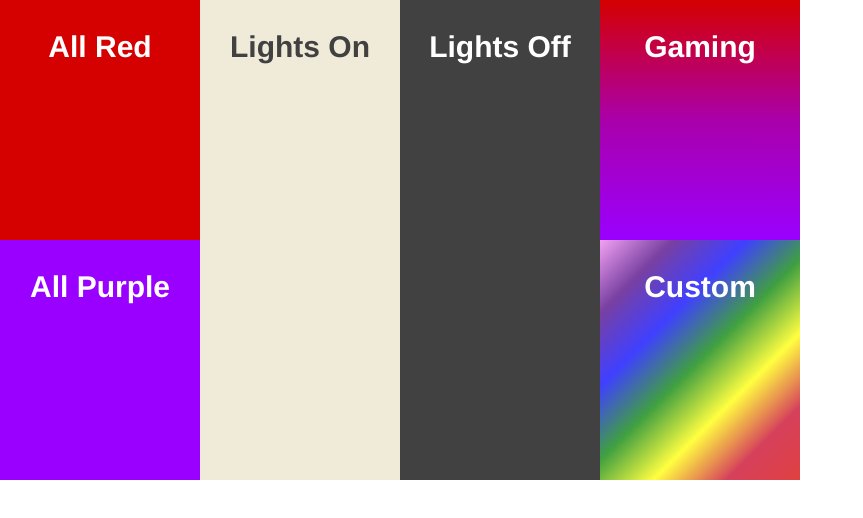
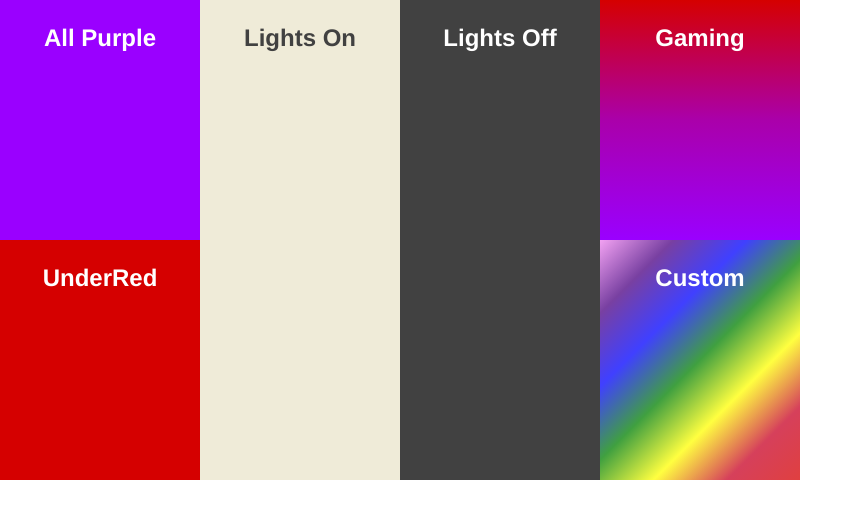
Before and after one commit to Egrodo/Smart-Lights-Controller-UI, a Svelte app: page / in a window 1280 px wide. Shown: the top 518 px of the page, without its empty margins (0-863 px from the left). Built offline with nearby package versions, Linux system fonts and the light colour scheme; a web font is replaced by a local one.

Commit message:
Added spinner, refined types & css

```diff
--- /dev/null
+++ b/custom.d.ts
@@ -0,0 +1,4 @@
+declare module '*.svg' {
+  const content: any;
+  export default content;
+}
--- a/package.json
+++ b/package.json
@@ -17,6 +17,7 @@
     "rollup-plugin-css-only": "^3.0.0",
     "rollup-plugin-livereload": "^2.0.0",
     "rollup-plugin-svelte": "^7.0.0",
+    "rollup-plugin-svelte-svg": "^0.2.3",
     "rollup-plugin-terser": "^7.0.0",
     "svelte": "^3.0.0",
     "svelte-check": "^1.0.0",
--- a/rollup.config.js
+++ b/rollup.config.js
@@ -7,6 +7,7 @@ import sveltePreprocess from 'svelte-preprocess';
 import typescript from '@rollup/plugin-typescript';
 import css from 'rollup-plugin-css-only';
 import copy from 'rollup-plugin-copy';
+import svelteSVG from 'rollup-plugin-svelte-svg';
 
 const production = !process.env.ROLLUP_WATCH;
 
@@ -68,6 +69,7 @@ export default {
     copy({
       targets: [{ src: 'public/ProductSans.tff', dest: 'public/build/ProductSans.tff' }],
     }),
+    svelteSVG(),
 
     // In dev mode, call `npm run start` once
     // the bundle has been generated
--- a/src/App.svelte
+++ b/src/App.svelte
@@ -2,7 +2,7 @@
   import Block from './components/Block.svelte';
   import BlockSchema from './constants/BlockSchema';
 
-  // Data structure that defines how the UI looks which each preset (array item) being 1/4th of the screen horizontally
+  document.title = 'Light Control App';
 </script>
 
 <style>
@@ -18,7 +18,7 @@
     padding: 0;
     font-family: ProductSans, Helvetica, sans-serif;
 
-    /* The resolution of our operating device */
+    /* The resolution of the screen that the pi will be rendering to */
     width: 800px;
     height: 480px;
   }
--- /dev/null
+++ b/src/assets/LoaderIcon.svelte
@@ -0,0 +1,37 @@
+<script>
+  export let width = '100%';
+  export let height = 'auto';
+  export let fill = '#000';
+</script>
+
+<svg {width} {height} viewBox="0 0 38 38" xmlns="http://www.w3.org/2000/svg">
+  <defs>
+    <linearGradient x1="8.042%" y1="0%" x2="65.682%" y2="23.865%" id="a">
+      <stop stop-color={fill} stop-opacity="0" offset="0%" />
+      <stop stop-color={fill} stop-opacity=".631" offset="63.146%" />
+      <stop stop-color={fill} offset="100%" />
+    </linearGradient>
+  </defs>
+  <g fill="none" fill-rule="evenodd">
+    <g transform="translate(1 1)">
+      <path d="M36 18c0-9.94-8.06-18-18-18" id="Oval-2" stroke="url(#a)" stroke-width="2">
+        <animateTransform
+          attributeName="transform"
+          type="rotate"
+          from="0 18 18"
+          to="360 18 18"
+          dur="0.9s"
+          repeatCount="indefinite" />
+      </path>
+      <circle {fill} cx="36" cy="18" r="1">
+        <animateTransform
+          attributeName="transform"
+          type="rotate"
+          from="0 18 18"
+          to="360 18 18"
+          dur="0.9s"
+          repeatCount="indefinite" />
+      </circle>
+    </g>
+  </g>
+</svg>
--- a/src/components/Block.svelte
+++ b/src/components/Block.svelte
@@ -1,12 +1,36 @@
 <script lang="ts">
+  import Spinner from '../assets/LoaderIcon.svelte';
   import genBackgroundString from '../helpers/genBackgroundString';
+  import commandHandler from '../helpers/commandHandler';
   import type { PresetSchema } from '../types';
+
   export let preset: PresetSchema;
 
-  const hexColors = ['#FFCC00', '#000000']; // Setting as yellow-to-black gradient by default, should be overriden.
-  const blockCount = preset.rowCount;
+  const rows = preset.rows;
+  const commmandByTitle = preset.rows.reduce((obj, row) => {
+    if (row.commands === undefined) return obj;
+    obj[row.title] = row.commands;
+    return obj;
+  }, {});
 
-  const rows = preset.rows;
+  let isLoading = false;
+  let loadingBlockName = '';
+
+  async function handleClick({ target }) {
+    const buttonType = target.getAttribute('data-buttonType');
+    if (buttonType === 'command') {
+      const title = target.getAttribute('title');
+      const command = commmandByTitle[title];
+      if (!command) {
+        throw new Error('Command not found by title');
+      }
+      isLoading = true;
+      loadingBlockName = title;
+      await commandHandler(...command);
+      isLoading = false;
+    } else if (buttonType === 'navigation') {
+    }
+  }
 </script>
 
 <style>
@@ -14,26 +38,43 @@
     height: 100%;
     width: 100%;
     display: grid;
-    grid-template-rows: repeat(1fr);
     grid-gap: 0;
   }
 
   .row {
     cursor: pointer;
     height: 100%;
+    overflow: hidden;
   }
 
   .title {
-    font-size: 30px;
+    font-size: 1.5rem;
     text-align: center;
     font-weight: bold;
   }
+
+  .loaderContainer {
+    text-align: center;
+  }
 </style>
 
-<main class="Main">
+<svelte:options immutable={true} />
+
+<main class="Main" style="grid-template-rows: repeat({preset.rowCount}, 1fr)">
   {#each rows as row}
-    <div class="row" style="background: {genBackgroundString(row.bgColors, row.gradientDirection === 'diagonal')}">
+    <div
+      class="row"
+      style="background: {genBackgroundString(row.bgColors, row.gradientDirection === 'diagonal')}"
+      role="button"
+      title={row.title}
+      data-buttonType={row.buttonType}
+      on:click={handleClick}>
       <p class="title" style="color: {row.textColor}">{row.title}</p>
+      <div class="loaderContainer">
+        {#if loadingBlockName === row.title && isLoading === true}
+          <Spinner width="100px" fill={row.textColor} />
+        {/if}
+      </div>
     </div>
   {/each}
 </main>
--- a/src/constants/BlockSchema.ts
+++ b/src/constants/BlockSchema.ts
@@ -1,4 +1,3 @@
-import sendCommand from '../helpers/sendCommand';
 import type { PresetSchema } from '../types';
 
 const presets: PresetSchema[] = [
@@ -6,18 +5,18 @@ const presets: PresetSchema[] = [
     rowCount: 2,
     rows: [
       {
-        title: 'All Red',
-        bgColors: ['#D50000'],
-        textColor: '#FFFFFF',
-
-        onClick: () => sendCommand('All Red'),
-      },
-      {
         title: 'All Purple',
         bgColors: ['#9A00FF'],
         textColor: '#FFFFFF',
-
-        onClick: () => sendCommand('All Purple'),
+        buttonType: 'command',
+        commands: ['change underbed and lamp 1 and lamp 2 to purple'],
+      },
+      {
+        title: 'UnderRed',
+        bgColors: ['#D50000'],
+        textColor: '#FFFFFF',
+        buttonType: 'command',
+        commands: ['Turn off lamp 1 and lamp 2', 'change underbed to red'],
       },
     ],
   },
@@ -28,7 +27,8 @@ const presets: PresetSchema[] = [
         title: 'Lights On',
         bgColors: ['#EFEBD8'],
         textColor: '#414141',
-        onClick: () => sendCommand('Lights On'),
+        buttonType: 'command',
+        commands: ['Change bedroom lights to white'],
       },
     ],
   },
@@ -39,7 +39,8 @@ const presets: PresetSchema[] = [
         title: 'Lights Off',
         bgColors: ['#414141'],
         textColor: '#FFFFFF',
-        onClick: () => sendCommand('Lights On'),
+        buttonType: 'command',
+        commands: ['Turn off bedroom lights'],
       },
     ],
   },
@@ -50,7 +51,8 @@ const presets: PresetSchema[] = [
         title: 'Gaming',
         bgColors: ['#D50000', '#AA00AA', '#9A00FF'],
         textColor: '#FFFFFF',
-        onClick: () => sendCommand('Gaming'),
+        buttonType: 'command',
+        commands: ['Change lamp 1 and lamp 2 to purple', 'change underbed to red'],
       },
       {
         title: 'Custom',
@@ -65,7 +67,7 @@ const presets: PresetSchema[] = [
         ],
         gradientDirection: 'diagonal',
         textColor: '#FFFFFF',
-        onClick: () => {}, // TODO: WTF do I do here
+        buttonType: 'navigation',
       },
     ],
   },
--- /dev/null
+++ b/src/constants/index.ts
@@ -0,0 +1,2 @@
+export const ASSISTANT_RELAY_URL = 'http://192.168.1.144:3000/assistant';
+export const ASSISTANT_RELAY_USERNAME = 'egrodo';
--- /dev/null
+++ b/src/helpers/commandHandler.ts
@@ -0,0 +1,32 @@
+import { ASSISTANT_RELAY_URL, ASSISTANT_RELAY_USERNAME } from '../constants';
+import type { Command } from '../types';
+
+async function commandHandler(...commands: string[]) {
+  // For some unknown reason the first request doesn't always work, but if you send two alternating
+  // the `converse` property it usually works.
+
+  for await (const command of commands) {
+    console.log(`Sending the command: ${command}`);
+    const commandBody: Command = {
+      user: ASSISTANT_RELAY_USERNAME,
+      command: command,
+      converse: false,
+      broadcast: false,
+    };
+
+    try {
+      return fetch(ASSISTANT_RELAY_URL, {
+        method: 'POST',
+        headers: {
+          'Content-Type': 'application/json;charset=utf-8',
+        },
+        body: JSON.stringify(commandBody),
+      });
+    } catch (error) {
+      // TODO: what can this be?
+      console.error(error);
+    }
+  }
+}
+
+export default commandHandler;
--- a/src/helpers/sendCommand.ts
+++ /dev/null
@@ -1,5 +0,0 @@
-const ASSISTANT_RELAY_URL = '192.168.1.144:3000';
-
-export default (command: string): void => {
-  console.log(`Sending command: ${command} to assistant-relay at ${ASSISTANT_RELAY_URL}}`);
-};
--- a/tsconfig.json
+++ b/tsconfig.json
@@ -1,6 +1,6 @@
 {
   "extends": "@tsconfig/svelte/tsconfig.json",
 
-  "include": ["src/**/*"],
+  "include": ["src/**/*", "custom.d.ts"],
   "exclude": ["node_modules/*", "__sapper__/*", "public/*"]
 }
```
Also changed, not shown: src/types/index.ts (+9 -1 lines), 1 other file (tests, documents, lock files or other folders).
